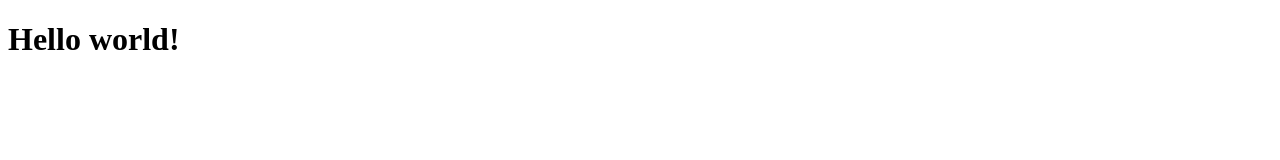
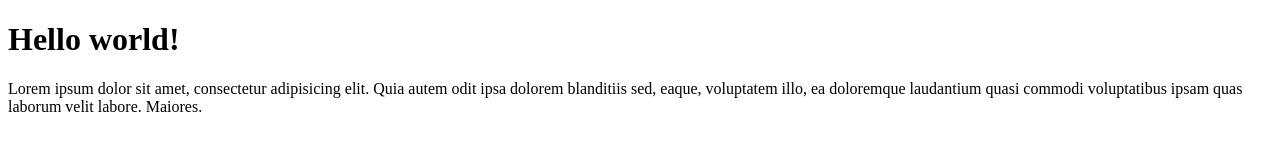
Before and after one commit to JakubOlejnik2007/git-prezentacja, a plain HTML site: page index.html in a window 1280 px wide. Drawn offline with Linux system fonts and the light colour scheme.

Commit message:
Added paragraph

```diff
--- a/index.html
+++ b/index.html
@@ -7,5 +7,6 @@
 </head>
 <body>
     <h1>Hello world!</h1>
+    <p>Lorem ipsum dolor sit amet, consectetur adipisicing elit. Quia autem odit ipsa dolorem blanditiis sed, eaque, voluptatem illo, ea doloremque laudantium quasi commodi voluptatibus ipsam quas laborum velit labore. Maiores.</p>
 </body>
 </html>
```
